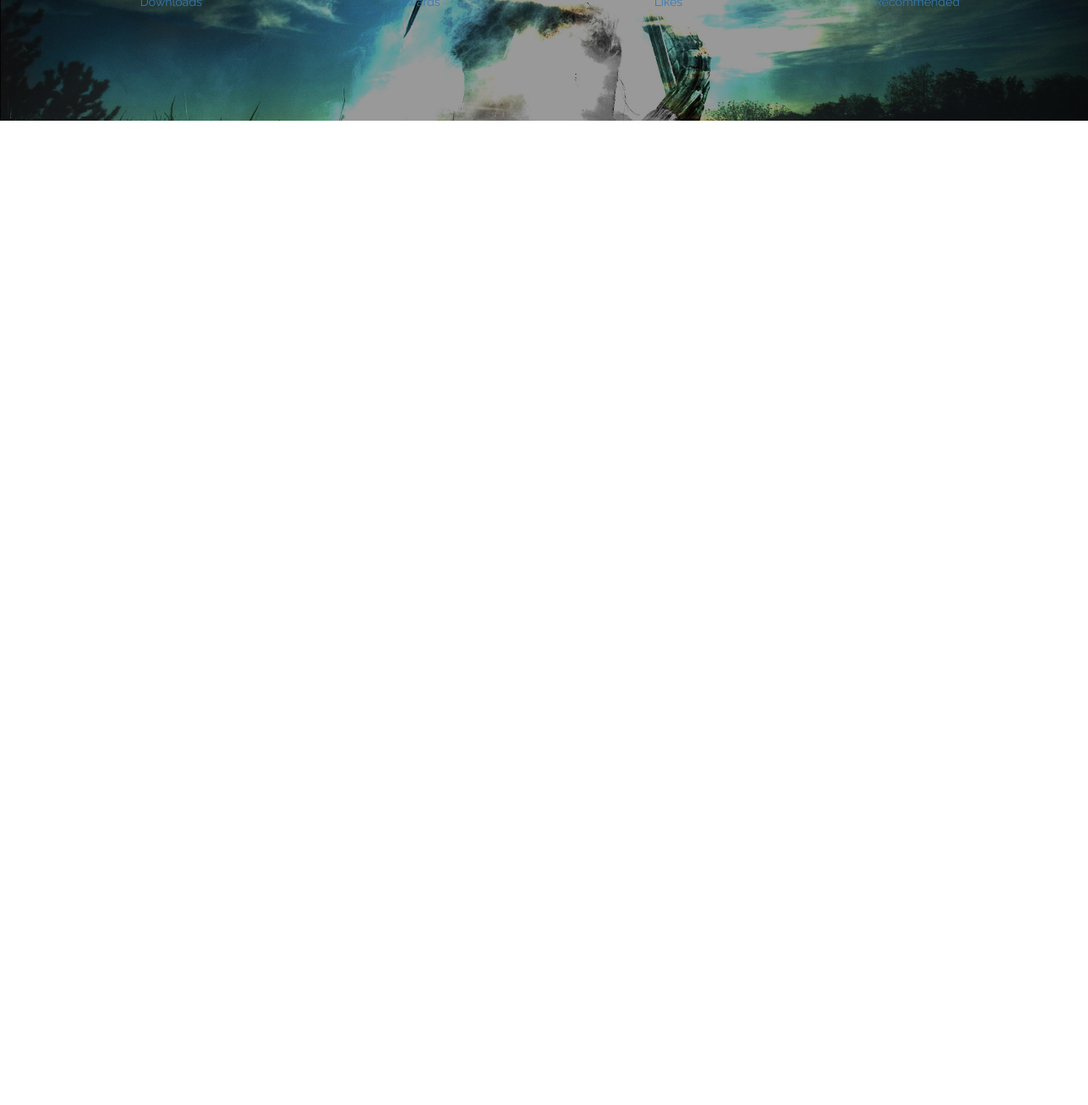
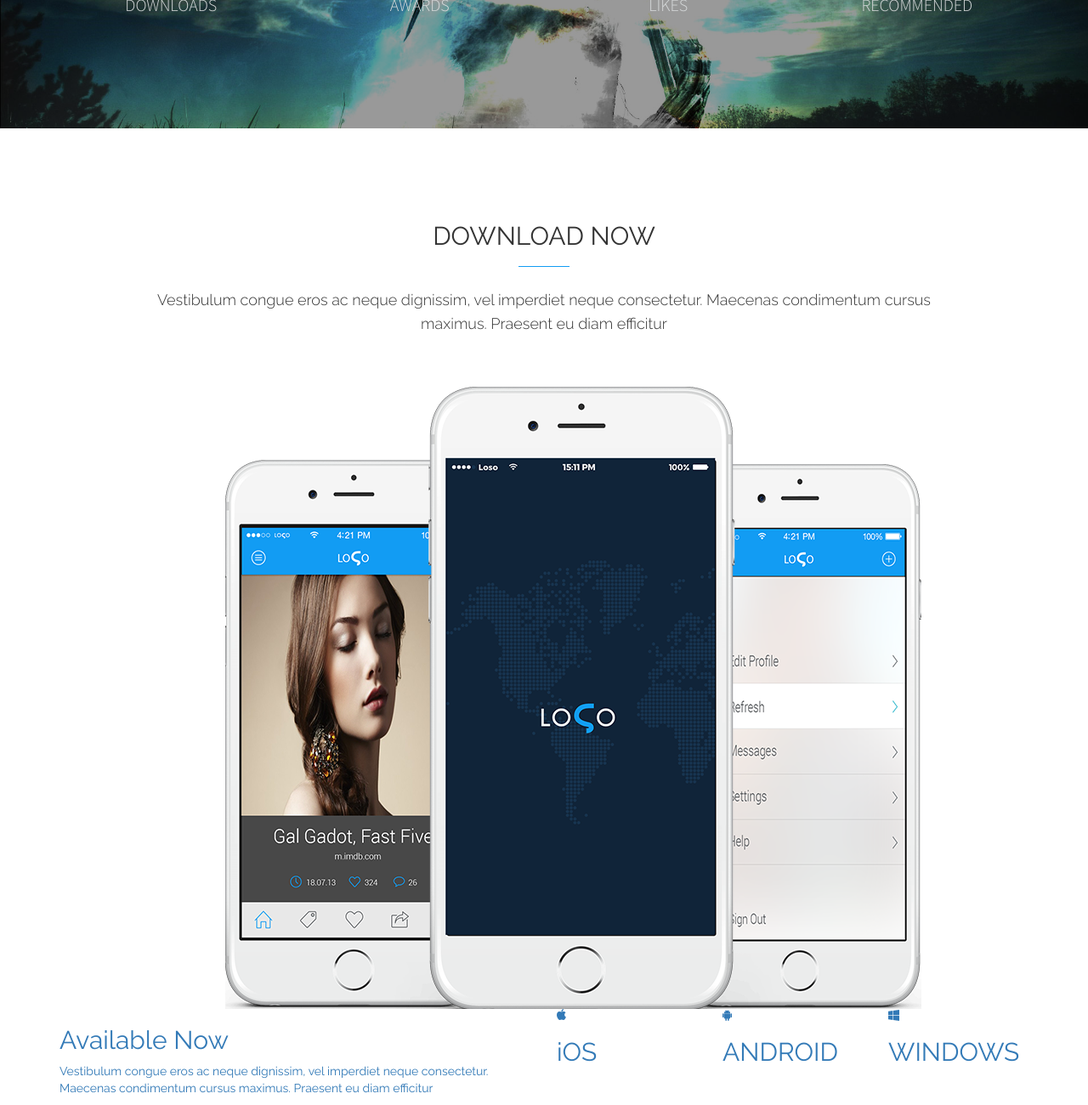
Before and after one commit to rahmona-henry/responsiveapp, a website: page client/index.html in a window 1280 px wide. Shown: the part 4812-6112 px from the top of the page at 85% size. Before the commit the page ends 4954 px from the top, so only its background shows below. Drawn offline with nearby package versions, Linux system fonts and the light colour scheme.

Commit message:
add os options

```diff
--- a/client/css/style.css
+++ b/client/css/style.css
@@ -431,6 +431,7 @@ font-size: 15px;
 }
 
 .counter-item h2 {
+  font-family: "Source Sans Pro", sans-serif;
   color:#D7DADB;
   font-weight: 700;
   text-transform: uppercase;
@@ -439,3 +440,12 @@ font-size: 15px;
   margin-botton: 1px;
 
 }
+
+.counter-item p {
+  color: #D7DADB;
+  font-size: 20px;
+  margin-top: 0px;
+  font-weight: 300;
+  text-transform: uppercase;
+  font-family: "Source Sans Pro", sans-serif;
+}
--- a/client/index.html
+++ b/client/index.html
@@ -398,11 +398,86 @@
    </div>
  </div>
 
+  </div>
+</section>
+
+<!--Download Now-->
+<section class="download-now">
+  <div class="container">
+  <div class="row">
+    <div class="col-md-10 col-md-offset-1">
+      <div class="section-title">
+        <h2>Download Now</h2>
+        <p>Vestibulum congue eros ac neque dignissim, vel imperdiet neque consectetur. Maecenas condimentum cursus maximus. Praesent eu diam efficitur</p>
+      </div>
+    </div>
+  </div>
+  </div>
+
+  <div class="container">
+    <div class="row">
+      <div class="col-md-8 col-md-offset-2">
+        <img src="../images/download-screen.png" alt="download screen">
+      </div>
+    </div>
+  </div>
+</section>
+
+<!--Availble On-->
+<section class="available-on">
+  <div class="container">
+    <div class="row">
+      <div class="col-md-6">
+        <div class="available-title">
+          <h2> Available Now</h2>
+          <p>Vestibulum congue eros ac neque dignissim, vel imperdiet neque consectetur. Maecenas condimentum cursus maximus. Praesent eu diam efficitur</p>
+        </div>
+      </div>
+      <div class="col-md-6">
+        <div class="row">
+          <a href="#">
+            <div class="col-md-4 no-padding">
+              <div class="avaialable-on-item">
+                <i class="fa fa-apple"></i>
+                 <div class="available-on-inner">
+                  <h2>iOS</h2>
+                </div>
+             </div>
+           </div>
+         </a>
+
+         <a href="#">
+           <div class="col-md-4 no-padding">
+             <div class="avaialable-on-item">
+               <i class="fa fa-android"></i>
+                <div class="available-on-inner">
+                 <h2>ANDROID</h2>
+               </div>
+            </div>
+          </div>
+        </a>
+
+        <a href="#">
+          <div class="col-md-4 no-padding">
+            <div class="avaialable-on-item">
+              <i class="fa fa-windows"></i>
+               <div class="available-on-inner">
+                <h2>WINDOWS</h2>
+              </div>
+           </div>
+         </div>
+       </a>
 
 
 
+      </div>
+    </div>
   </div>
+</div>
 </section>
+
+
+
 
 <script src='app.js'></script>
 </body>
```
